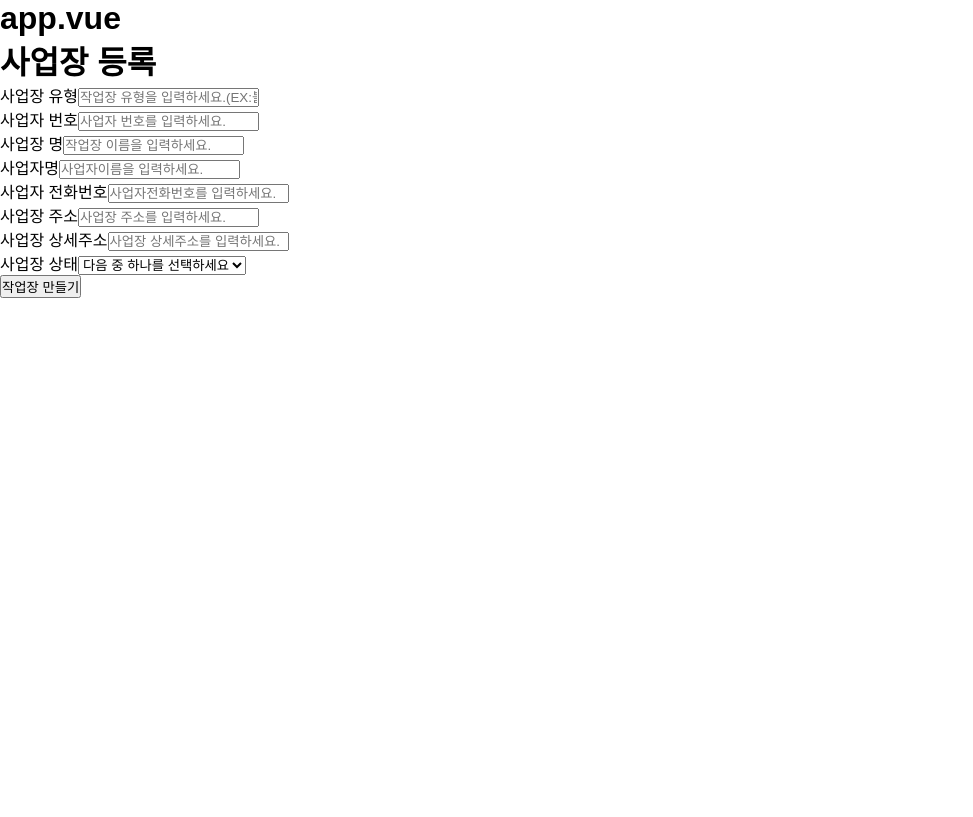
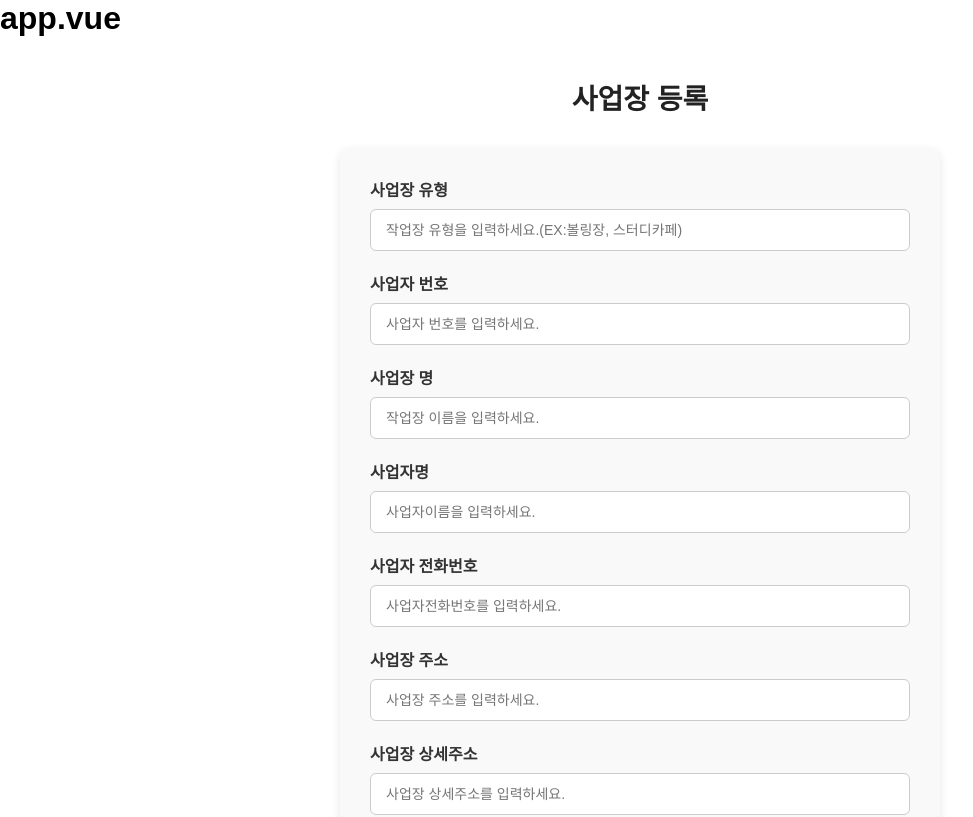
Before and after one commit to jhmin-study/rm-front, a Vue app: page /workplace/new in a window 1280 px wide. Shown: the top 817 px of the page, without its empty margins (0-973 px from the left). Built offline with nearby package versions, Linux system fonts and the light colour scheme.

Commit message:
사업자 등록 및 수정 페이지 css update

```diff
--- a/src/pages/WorkplaceForm.vue
+++ b/src/pages/WorkplaceForm.vue
@@ -48,8 +48,9 @@
           </select>
         </div>
 
-        <div class="form-group">
+        <div class="form-group btn-group">
           <button type="submit" class="effect-button">{{ isEdit ? '수정하기' : '작업장 만들기' }}</button>
+          <button v-if="isEdit" type="button" class="effect-button delete-button">삭제하기</button>
         </div>
       </form>
     </main>
@@ -143,3 +144,90 @@ onMounted(async () => {
   }
 });
 </script>
+
+<style scoped>
+.create-workplace-form {
+  max-width: 600px;
+  margin: 0 auto;
+  padding: 30px;
+  background-color: #f9f9f9;
+  border-radius: 10px;
+  box-shadow: 0 4px 10px rgba(0, 0, 0, 0.1);
+}
+
+.form-group {
+  margin-bottom: 20px;
+}
+
+.form-group label {
+  display: block;
+  font-weight: 600;
+  margin-bottom: 8px;
+  color: #333;
+}
+.btn-group{
+  display: flex;
+  column-gap: 20px;
+}
+
+.form-group input,
+.form-group select {
+  width: 100%;
+  padding: 12px 15px;
+  font-size: 14px;
+  border: 1px solid #ccc;
+  border-radius: 6px;
+  transition: border-color 0.3s ease, box-shadow 0.3s ease;
+}
+
+.form-group input:focus,
+.form-group select:focus {
+  border-color: #007bff;
+  outline: none;
+  box-shadow: 0 0 0 3px rgba(0, 123, 255, 0.15);
+}
+
+.effect-button {
+  width: 100%;
+  padding: 14px 20px;
+  background-color: #007bff;
+  color: white;
+  border: none;
+  font-size: 16px;
+  font-weight: bold;
+  border-radius: 6px;
+  cursor: pointer;
+  transition: background-color 0.3s ease, transform 0.2s ease;
+}
+.delete-button{
+  background-color: red;
+}
+
+.effect-button:hover {
+  background-color: #0056b3;
+  transform: translateY(-1px);
+}
+
+.effect-button:active {
+  background-color: #004494;
+  transform: translateY(0);
+}
+
+h1 {
+  text-align: center;
+  margin-top: 40px;
+  margin-bottom: 30px;
+  font-size: 28px;
+  color: #222;
+}
+
+@media (max-width: 600px) {
+  .create-workplace-form {
+    padding: 20px;
+  }
+
+  h1 {
+    font-size: 24px;
+  }
+}
+</style>
```
